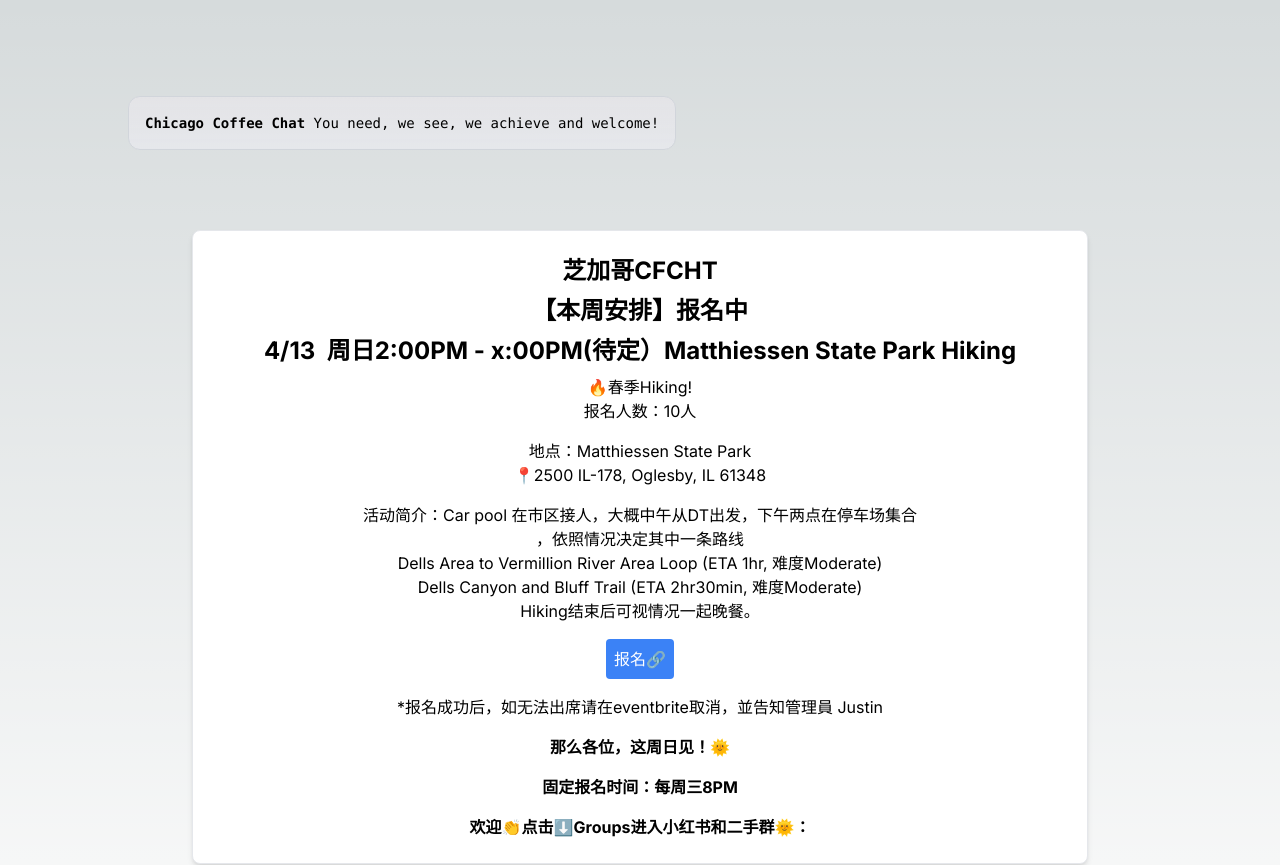
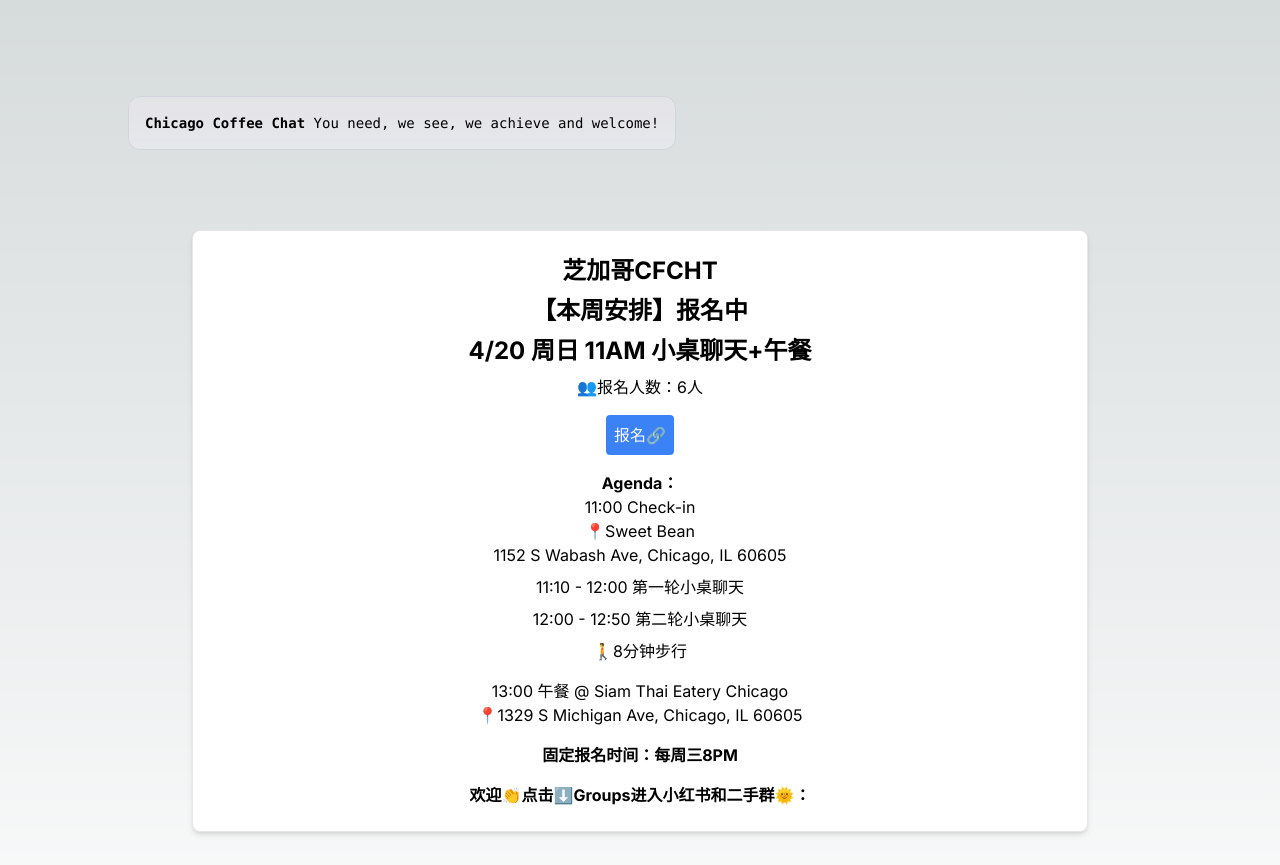
Before and after one commit to Brack-Wang/nextjs, a Next.js app: page / in a window 1280 px wide. Shown: the top 865 px of the page. Built offline with nearby package versions, Linux system fonts and the light colour scheme.

Commit message:
Update page.tsx

```diff
--- a/app/page.tsx
+++ b/app/page.tsx
@@ -23,13 +23,15 @@ export default function Home() {
       {/* TODO: Change the content for weekly events' information below */}
       {/* Event Details Replacement Start */}
         <h2 className="text-2xl font-bold mb-2">【本周安排】报名中</h2>
-        <h2 className="text-2xl font-bold mb-2">4/13  周日2:00PM - x:00PM(待定）Matthiessen State Park Hiking</h2>
-        <p className="mb-4">🔥春季Hiking!<br />报名人数：10人</p>
-        <p className="mb-4">地点：Matthiessen State Park<br />📍2500 IL-178, Oglesby, IL 61348</p>
-        <p className="mb-4">活动简介：Car pool 在市区接人，大概中午从DT出发，下午两点在停车场集合<br />，依照情况决定其中一条路线 <br />Dells Area to Vermillion River Area Loop (ETA 1hr, 难度Moderate)<br />Dells Canyon and Bluff Trail (ETA 2hr30min, 难度Moderate)<br />Hiking结束后可视情况一起晚餐。</p>
-        <a href="https://www.eventbrite.com/e/cfcht413-matthiessen-state-park-hiking-tickets-1319442821999?aff=oddtdtcreator" target="_blank" className="inline-block bg-blue-500 text-white p-2 rounded hover:bg-blue-700 transition duration-300 ease-in-out">报名🔗</a>
-        <p className="mt-4">*报名成功后，如无法出席请在eventbrite取消，並告知管理員 Justin</p>
-        <p className="mt-4 font-bold">那么各位，这周日见！🌞</p>
+        <h2 className="text-2xl font-bold mb-2">4/20 周日 11AM 小桌聊天+午餐</h2>
+        <p className="mb-4">👥报名人数：6人</p>
+        <a href="https://www.eventbrite.co.nz/e/cfcht420-11-tickets-1328659810259?aff=oddtdtcreator" target="_blank" className="inline-block bg-blue-500 text-white p-2 rounded hover:bg-blue-700 transition duration-300 ease-in-out">报名🔗</a>
+        <p className="mt-4 font-bold">Agenda：</p>
+        <p className="mb-2">11:00 Check-in<br />📍Sweet Bean<br />1152 S Wabash Ave, Chicago, IL 60605</p>
+        <p className="mb-2">11:10 - 12:00 第一轮小桌聊天</p>
+        <p className="mb-2">12:00 - 12:50 第二轮小桌聊天</p>
+        <p className="mb-4">🚶8分钟步行</p>
+        <p className="mb-4">13:00 午餐 @ Siam Thai Eatery Chicago<br />📍1329 S Michigan Ave, Chicago, IL 60605</p>
         <p className="mt-4 font-bold">固定报名时间：每周三8PM</p>
       {/* Event Details Replacement End */}
 
```
